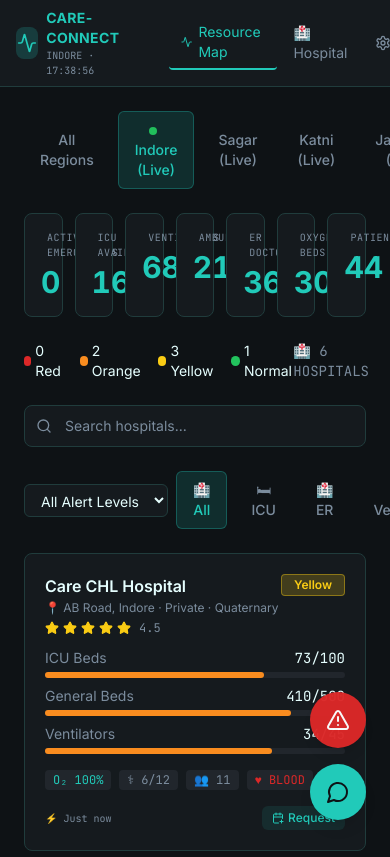
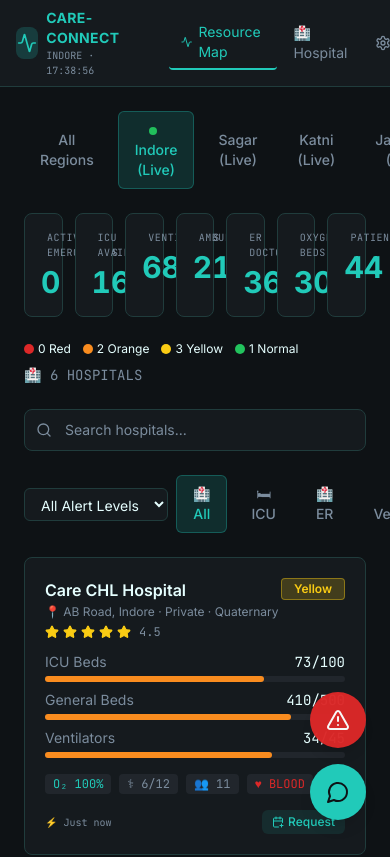
Before and after one commit to kratikjain794/remix-of-remix-of-remix-of-remix-of-remix-of-pixel-perfect-clone, a React (Vite) app: page / in a window 390 px wide. Shown: the top 857 px of the page. Built offline with nearby package versions, Linux system fonts and the light colour scheme; the HTML template or start-up script is replaced by a standard one.

Commit message:
Preceding changes

```diff
--- a/src/pages/ResourceMap.tsx
+++ b/src/pages/ResourceMap.tsx
@@ -47,8 +47,8 @@ export default function ResourceMap() {
       <StatsRow summary={summary} />
 
       {/* Alert legend */}
-      <div className="flex items-center justify-between">
-        <div className="flex items-center gap-4 text-sm">
+      <div className="flex flex-col sm:flex-row items-start sm:items-center justify-between gap-2">
+        <div className="flex items-center gap-3 sm:gap-4 text-xs sm:text-sm flex-wrap">
           <span className="flex items-center gap-1"><span className="w-2.5 h-2.5 rounded-full bg-alert-red" /> {alerts.red} Red</span>
           <span className="flex items-center gap-1"><span className="w-2.5 h-2.5 rounded-full bg-alert-orange" /> {alerts.orange} Orange</span>
           <span className="flex items-center gap-1"><span className="w-2.5 h-2.5 rounded-full bg-alert-yellow" /> {alerts.yellow} Yellow</span>
```
